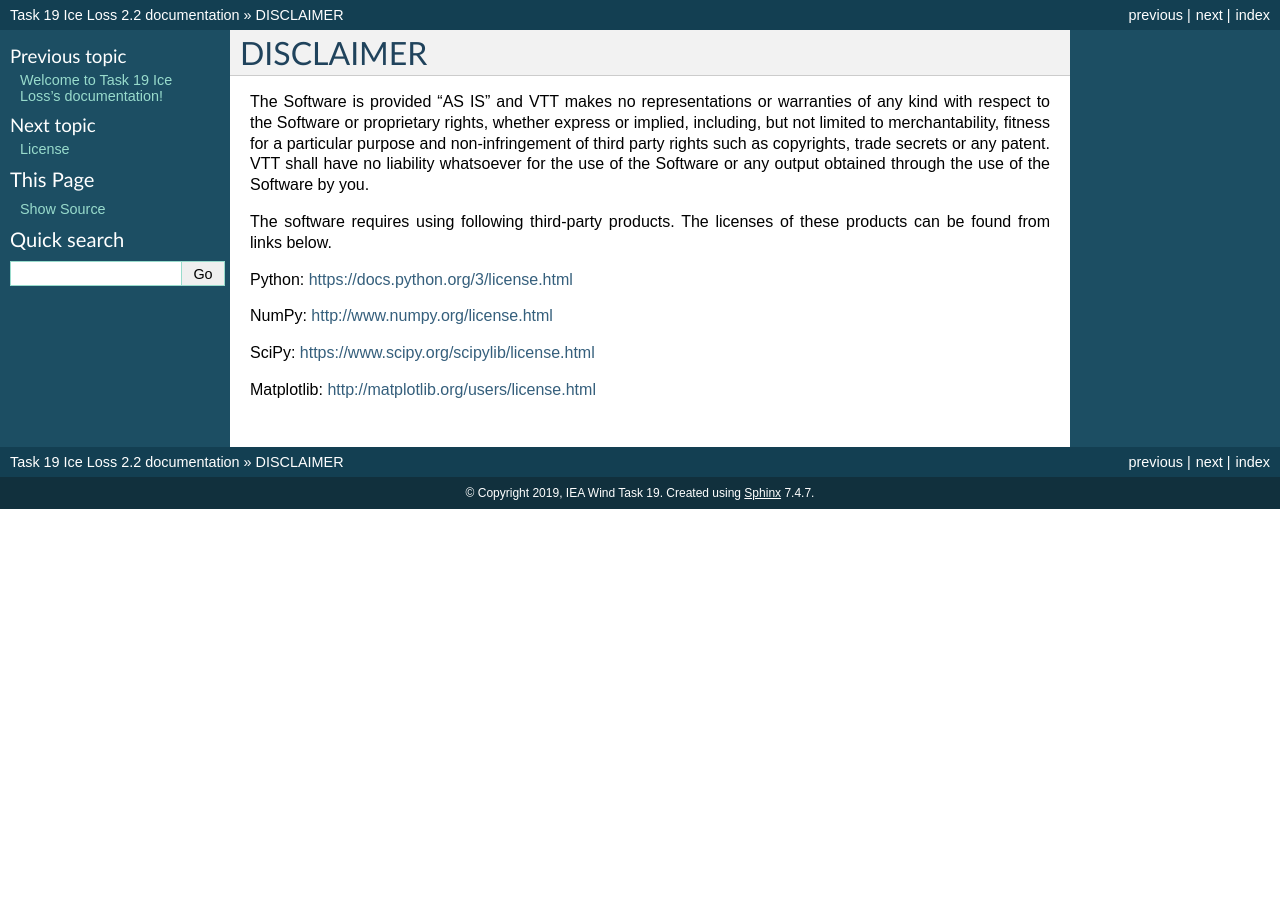
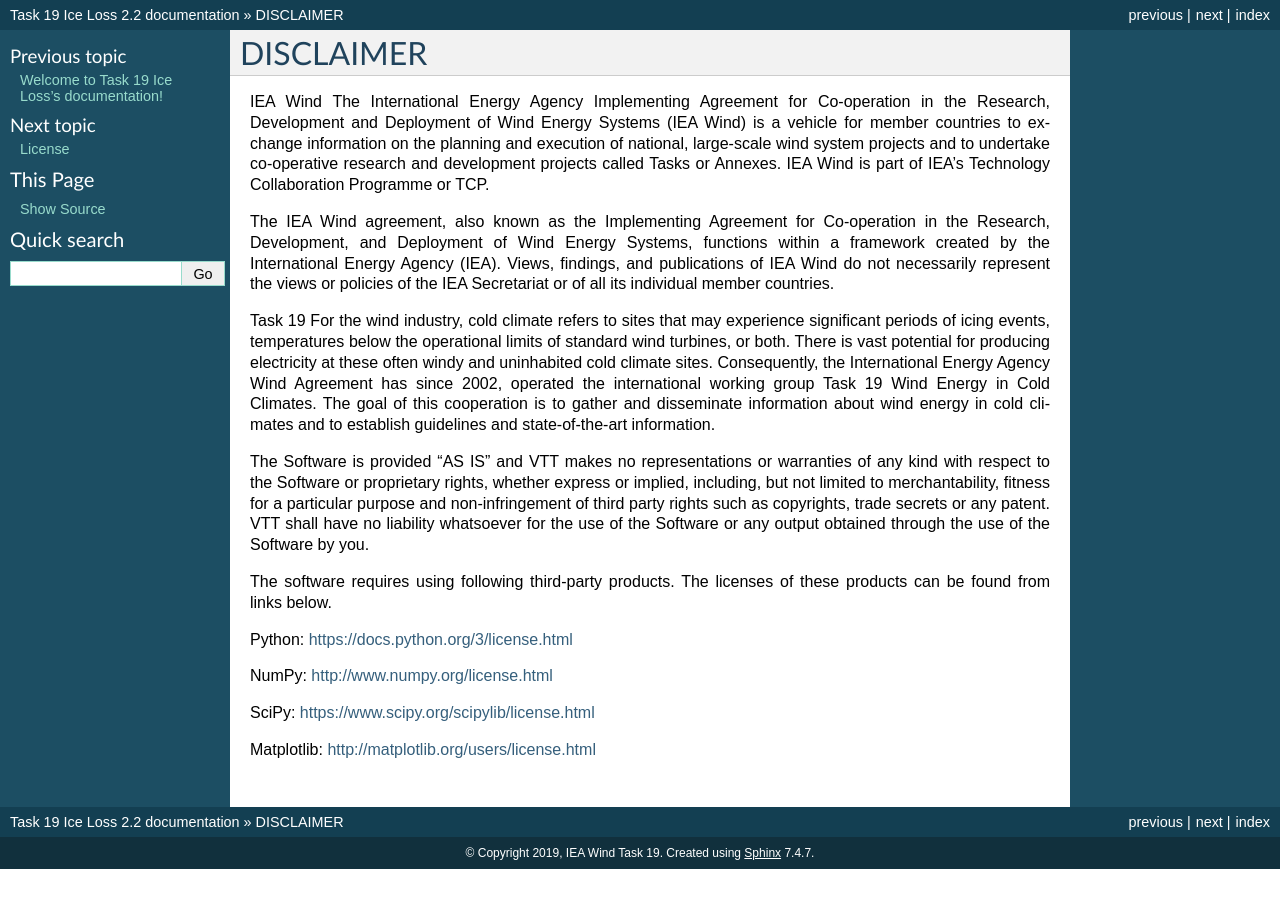
Before and after one commit to IEAWind-Task19/T19IceLossMethod, a Sphinx documentation site: the page built from docs/source/disclaimer.rst, in a window 1280 px wide. Built offline with Sphinx 7.4.7, drawn with Linux system fonts in a browser that asks for light colours.

Commit message:
Added the IEA wind disclaimers to the documentation as well just to be sure

```diff
--- a/docs/source/disclaimer.rst
+++ b/docs/source/disclaimer.rst
@@ -1,6 +1,15 @@
 ##########
 DISCLAIMER
 ##########
+
+IEA Wind
+The International Energy Agency Implementing Agreement for Co-operation in the Research, Development and Deployment of Wind Energy Systems (IEA Wind) is a vehicle for member countries to exchange information on the planning and execution of national, large-scale wind system projects and to undertake co-operative research and development projects called Tasks or Annexes. IEA Wind is part of IEA’s Technology Collaboration Programme or TCP.
+
+The IEA Wind agreement, also known as the Implementing Agreement for Co-operation in the Research, Development, and Deployment of Wind Energy Systems, functions within a framework created by the International Energy Agency (IEA). Views, findings, and publications of IEA Wind do not necessarily represent the views or policies of the IEA Secretariat or of all its individual member countries.
+
+Task 19
+For the wind industry, cold climate refers to sites that may experience significant periods of icing events, temperatures below the operational limits of standard wind turbines, or both. There is vast potential for producing electricity at these often windy and uninhabited cold climate sites. Consequently, the International Energy Agency Wind Agreement has since 2002, operated the international working group Task 19 Wind Energy in Cold Climates. The goal of this cooperation is to gather and disseminate information about wind energy in cold climates and to establish guidelines and state-of-the-art information.
+
 
 The Software is provided "AS IS" and VTT makes no representations or
 warranties of any kind with respect to the Software or proprietary
```
